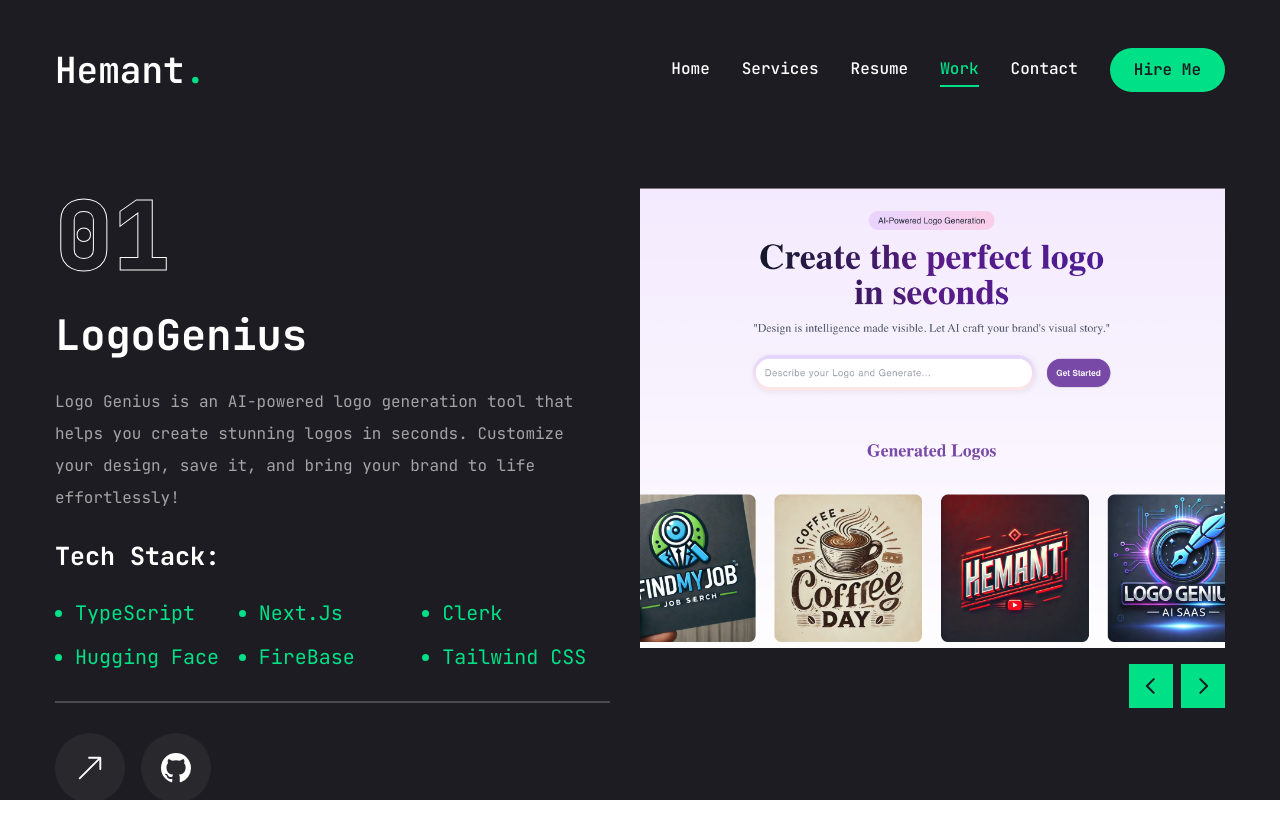
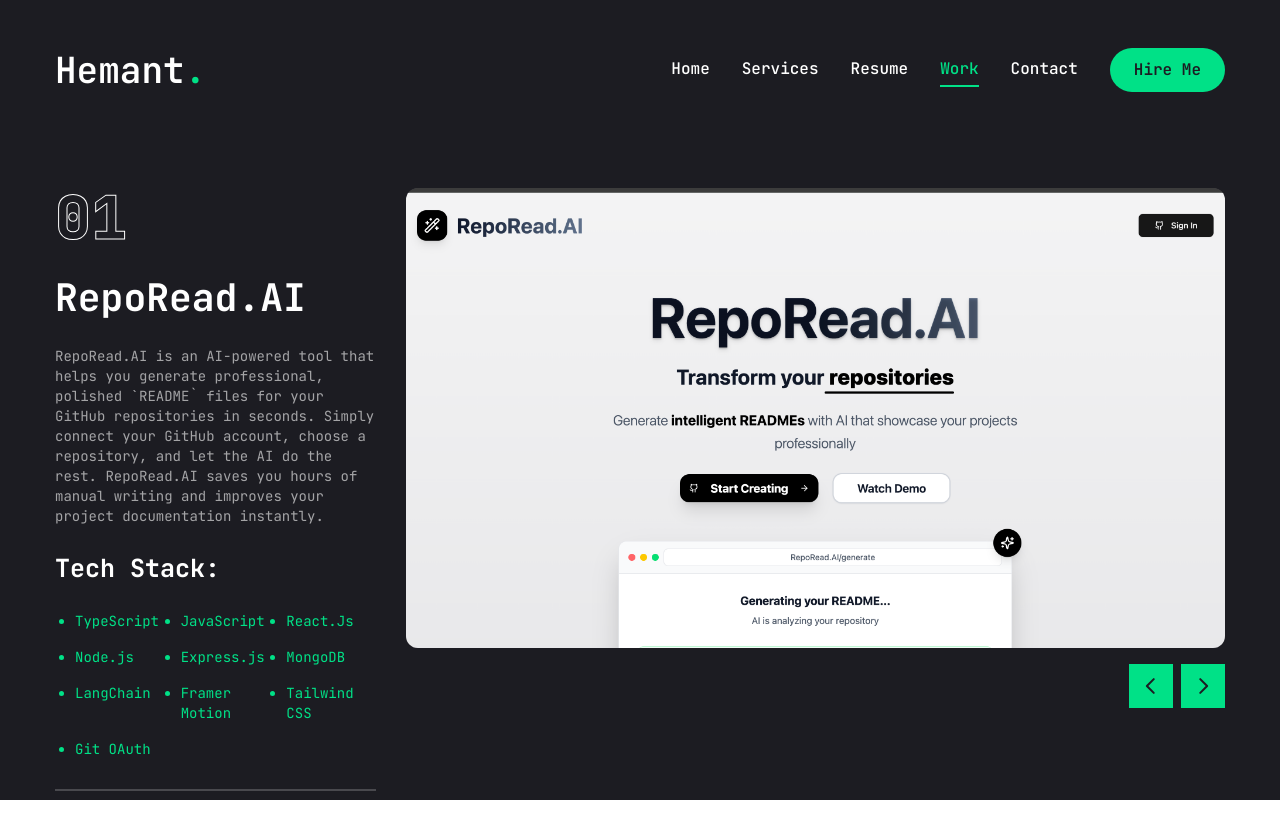
Before and after one commit to HemantKr071/Hemant-Portfolio, a Next.js app: page /work in a window 1280 px wide. Shown: the top 838 px of the page. Before the commit the page ends 804 px from the top, so only its background shows below. Built offline with nearby package versions, Linux system fonts and the light colour scheme.

Commit message:
RepoRead.AI Project Added

```diff
--- a/app/page.jsx
+++ b/app/page.jsx
@@ -20,7 +20,7 @@
             </p>
             {/* Button and Socials */}
             <div className="">
-            <Link href={"https://drive.google.com/file/d/1sNNc2OnkSm6xZ9-8ol8OIYVWnA-7PhPe/view?usp=drive_link"}>
+            <Link href={"https://drive.google.com/file/d/1seEGDehs6smIG_dgraFSlcNC1gTFFhfr/view?usp=sharing"}>
               <Button variant="outline" size="lg" className="uppercase flex  items-center gap-2">
                 <span>Download Resume</span>
                 <FiDownload className="text-xl"/>
--- a/app/work/page.jsx
+++ b/app/work/page.jsx
@@ -14,7 +14,18 @@
 const projects = [
     {
         num:'01',
-        category:"Full Stack",
+        category:"Full Stack - AI",
+        title:"RepoRead.AI",
+        description:"RepoRead.AI is an AI-powered tool that helps you generate professional, polished `README` files for your GitHub repositories in seconds. Simply connect your GitHub account, choose a repository, and let the AI do the rest. RepoRead.AI saves you hours of manual writing and improves your project documentation instantly.",
+        stack:[{name:"TypeScript"},{name:"JavaScript"},{name:"React.Js"},{name:"Node.js"},{name:"Express.js"},{name:"MongoDB"},{name:"LangChain"},{name:"Framer Motion"},{name:"Tailwind CSS"},{name:"Git OAuth"}],
+        image:"/assets/RepoRead.png",
+        live:"https://reporead.ai.heyhemant.tech/",
+        github:"https://github.com/HemantKr071/RepoRead.AI",
+
+    },
+    {
+        num:'02',
+        category:"Full Stack - AI",
         title:"LogoGenius",
         description:"Logo Genius is an AI-powered logo generation tool that helps you create stunning logos in seconds. Customize your design, save it, and bring your brand to life effortlessly!",
         stack:[{name:"TypeScript"},{name:"Next.Js"},{name:"Clerk"},{name:"Hugging Face"},{name:"FireBase"},{name:"Tailwind CSS"},],
@@ -24,7 +35,7 @@
 
     },
     {
-        num:'02',
+        num:'03',
         category:"Full Stack",
         title:"Blog it",
         description:" BlogIt is a blogging platform where users can create, upload, and read blogs written by others. It features user authentication, a rich text editor for writing blogs, and an intuitive interface for browsing and exploring diverse content. With BlogIt, users can share their ideas, discover stories, and connect with others through their writings.",
@@ -35,7 +46,7 @@
 
     },
      {
-        num:'03',
+        num:'04',
         category:"Frontend",
         title:"Agency Portfolio",
         description:" A modern, responsive digital agency portfolio website built with React, Tailwind CSS and Framer Motion. This portfolio showcases agency services, projects, and team information with a clean, professional design and smooth user experience.",
@@ -46,7 +57,7 @@
 
     },
     {
-        num:'04',
+        num:'05',
         category:"Full Stack",
         title:"BookMyHotel",
         description:" BookMyHotel is a fully deployed hotel booking application built using the MERN stack, offering a secure and user-friendly experience with a modern and responsive design. ",
@@ -57,7 +68,7 @@
 
     },
     {
-        num:'05',
+        num:'06',
         category:"Full Stack",
         title:"RealTime Spreadsheet Collaboration",
         description:" The Real-Time Spreadsheet App is an interactive web application designed to allow multiple users to collaborate on a spreadsheet in realtime.The project emphasizes the implementation of core features such as live updates, user presence tracking, and efficient data management. ",
@@ -85,21 +96,21 @@
                 <div className="flex flex-col xl:flex-row xl:gap-[30px]">
                     <div className="w-full xl:w-[50%] xl:h-[460px] flex flex-col xl:justify-between order-2 xl:order-none">
                         <div className="flex flex-col gap-[30px]">
-                            <div className="text-8xl leading-none font-extrabold text-transparent text-outline">
+                            <div className="text-6xl leading-none font-extrabold text-transparent text-outline">
                                 {project.num}
                             </div>
                             {/*Project category*/}
-                            <h2 className="text-[42px] font-bold leading-none text-white group-hover:text-accent-hover transition-all duration-500 capitalize">
+                            <h2 className="text-[38px] font-bold leading-none text-white group-hover:text-accent-hover transition-all duration-500 capitalize">
                                 {project.title}
                             </h2>
                             {/*Project Description*/}
-                            <p className="text-white/60">{project.description}</p>
+                            <p className="text-white/60 text-sm">{project.description}</p>
                             {/*Tech Stack*/}
                               <h2 className="text-[25px] font-bold leading-none text-white group-hover:text-accent-hover transition-all duration-500 capitalize">Tech Stack:</h2>
                               <ul className="grid grid-cols-1 sm:grid-cols-2 md:grid-cols-3 gap-4 list-disc pl-5">
                                 {project.stack.map((item,index) => {
                                     return(
-                                        <li key={index} className="text-xl text-accent-hover">
+                                        <li key={index} className="text-sm text-accent-hover">
                                             {item.name}
                                         </li>
                                     )
@@ -137,7 +148,7 @@
                             </div>
                         </div>
                     </div>
-                    <div className="w-full xl:w-[50%]">
+                    <div className="w-full xl:w-[70%]">
                         <Swiper
                         spaceBetween={30}
                         slidesPerView={1}
@@ -145,12 +156,15 @@
                         className="xl:h-[520px] mb-12 ">
                             {projects.map((project,index) => {
                                 return (
+
                                     <SwiperSlide key={index} className="w-full">
-                                        <div className="h-[460px] relative group flex justify-center items-center bg-pink-50/20 ">
-                                            <div></div>
+                                        <div className="h-[460px] relative group flex justify-center items-center bg-pink-50/20 rounded-xl overflow-hidden ">
+
                                             <div className="relative w-full h-full">
                                                 <Image src={project.image} fill className="object-cover" alt=""/>
+
                                             </div>
+
 
                                         </div>
                                     </SwiperSlide>
@@ -164,6 +178,7 @@
 
 
                         </Swiper>
+
                     </div>
                 </div>
             </div>
--- a/components/Stats.jsx
+++ b/components/Stats.jsx
@@ -7,11 +7,11 @@
         text:"Years of Experience"
     },*/
     {
-        num:6,
+        num:8,
         text:"Projects Completed"
     },
     {
-        num:12,
+        num:20,
         text:"Technologies Mastered"
     },
     /*{
```
Also changed, not shown: public/assets/RepoRead.png (added).
